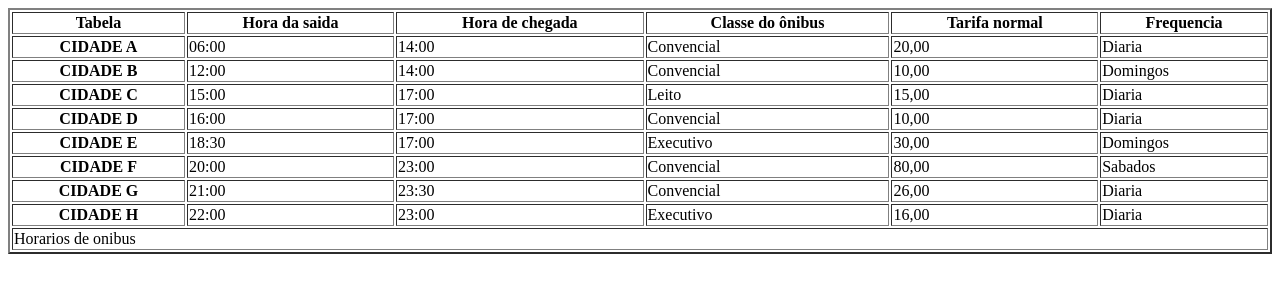
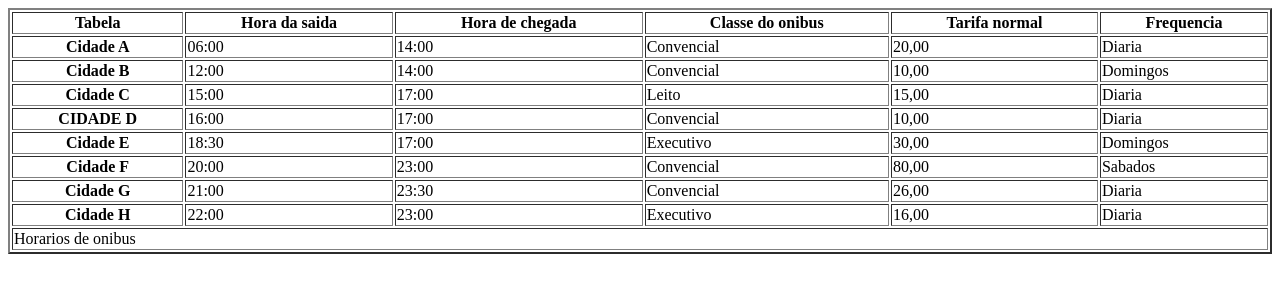
Before and after one commit to AnnerGabrii/horarios.html, a plain HTML site: page index.html in a window 1280 px wide. Drawn offline with Linux system fonts and the light colour scheme.

Commit message:
Update index.html

```diff
--- a/index.html
+++ b/index.html
@@ -1,6 +1,6 @@
 <html>
 	<head>
-	<meta charset="UTF-8">
+	<meta charset="utf-8">
 	</head>
 
 	<body>
@@ -17,12 +17,12 @@
 <th rowspan="1">Tabela </th>
 <th rowspan="1">Hora da saida</th>
 <th rowspan="1">Hora de chegada</th>
-<th rowspan="1">Classe do ônibus</th>
+<th rowspan="1">Classe do onibus</th>
 <th rowspan="1">Tarifa normal</th>
 <th rowspan="1">Frequencia</th>
 </tr>
 <tr>
-<th align="center">CIDADE A</th>
+<th align="center">Cidade A</th>
 <td> 06:00</td>
 <td> 14:00</td>
 <td> Convencial</td>
@@ -30,7 +30,7 @@
 <td> Diaria</td>
 </tr>
 <tr>
-<th align="center">CIDADE B</th>
+<th align="center">Cidade B</th>
 <td> 12:00</td>
 <td> 14:00</td>
 <td> Convencial</td>
@@ -38,7 +38,7 @@
 <td> Domingos</td>
 </tr>
 <tr>
-<th align="center">CIDADE C</th>
+<th align="center">Cidade C</th>
 <td> 15:00</td>
 <td> 17:00</td>
 <td>Leito</td>
@@ -54,7 +54,7 @@
 <td> Diaria</td>
 </tr>
 <tr>
-<th align="center">CIDADE E</th>
+<th align="center">Cidade E</th>
 <td> 18:30</td>
 <td> 17:00</td>
 <td> Executivo</td>
@@ -62,7 +62,7 @@
 <td> Domingos</td>
 </tr>
 <tr>
-<th align="center">CIDADE F</th>
+<th align="center">Cidade F</th>
 <td> 20:00</td>
 <td> 23:00</td>
 <td> Convencial</td>
@@ -71,7 +71,7 @@
 
 </tr>
 <tr>
-<th align="center">CIDADE G</th>
+<th align="center">Cidade G</th>
 <td> 21:00</td>
 <td> 23:30</td>
 <td> Convencial</td>
@@ -79,7 +79,7 @@
 <td> Diaria</td>
 </tr>
 <tr>
-<th align="center">CIDADE H</th>
+<th align="center">Cidade H</th>
 <td> 22:00</td>
 <td> 23:00</td>
 <td> Executivo</td>
```
